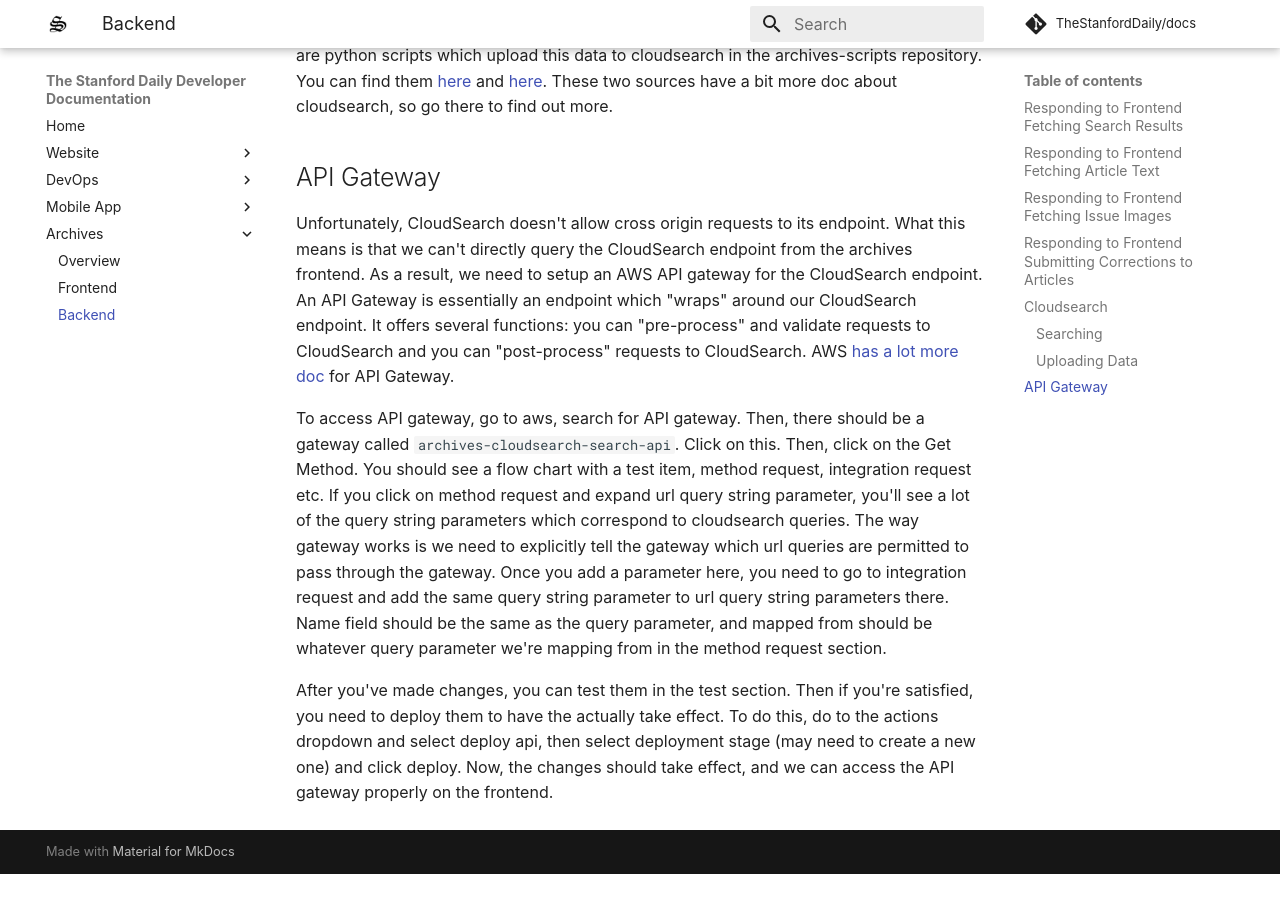
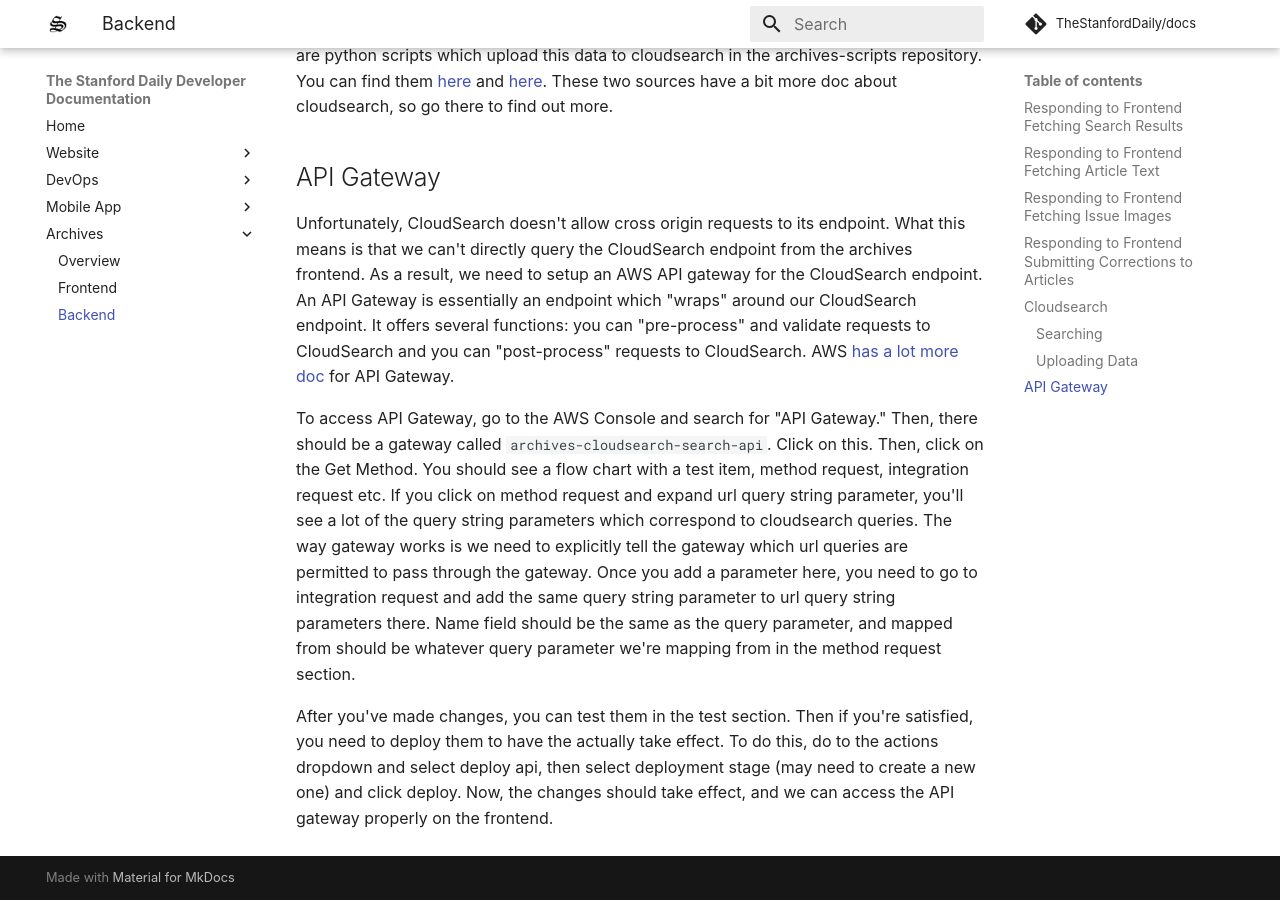
Before and after one commit to TheStanfordDaily/docs, an MkDocs documentation site: the page built from docs/archives/backend.md, in a window 1280 px wide and 900 px high, scrolled down 1936 px. Built offline with MkDocs 1.6.1 and Material for MkDocs 9.7.7, drawn with Linux system fonts in a browser that asks for light colours; some web fonts are replaced; comment, search, counter and statistics services are not loaded; before the commit the page ends 2810 px from its top, so only the background shows below that.

Commit message:
Update docs/archives/backend.md
Co-authored-by: Ashwin Ramaswami <aramaswamis@gmail.com>

```diff
--- a/docs/archives/backend.md
+++ b/docs/archives/backend.md
@@ -39,6 +39,6 @@
 ## API Gateway
 Unfortunately, CloudSearch doesn't allow cross origin requests to its endpoint. What this means is that we can't directly query the CloudSearch endpoint from the archives frontend. As a result, we need to setup an AWS API gateway for the CloudSearch endpoint. An API Gateway is essentially an endpoint which "wraps" around our CloudSearch endpoint. It offers several functions: you can "pre-process" and validate requests to CloudSearch and you can "post-process" requests to CloudSearch. AWS [has a lot more doc](https://docs.aws.amazon.com/apigateway/latest/developerguide/welcome.html) for API Gateway.
 
-To access API gateway, go to aws, search for API gateway. Then, there should be a gateway called `archives-cloudsearch-search-api`. Click on this. Then, click on the Get Method. You should see a flow chart with a test item, method request, integration request etc. If you click on method request and expand url query string parameter, you'll see a lot of the query string parameters which correspond to cloudsearch queries. The way gateway works is we need to explicitly tell the gateway which url queries are permitted to pass through the gateway. Once you add a parameter here, you need to go to integration request and add the same query string parameter to url query string parameters there. Name field should be the same as the query parameter, and mapped from should be whatever query parameter we're mapping from in the method request section.
+To access API Gateway, go to the AWS Console and search for "API Gateway." Then, there should be a gateway called `archives-cloudsearch-search-api`. Click on this. Then, click on the Get Method. You should see a flow chart with a test item, method request, integration request etc. If you click on method request and expand url query string parameter, you'll see a lot of the query string parameters which correspond to cloudsearch queries. The way gateway works is we need to explicitly tell the gateway which url queries are permitted to pass through the gateway. Once you add a parameter here, you need to go to integration request and add the same query string parameter to url query string parameters there. Name field should be the same as the query parameter, and mapped from should be whatever query parameter we're mapping from in the method request section.
 
 After you've made changes, you can test them in the test section. Then if you're satisfied, you need to deploy them to have the actually take effect. To do this, do to the actions dropdown and select deploy api, then select deployment stage (may need to create a new one) and click deploy. Now, the changes should take effect, and we can access the API gateway properly on the frontend.
```
